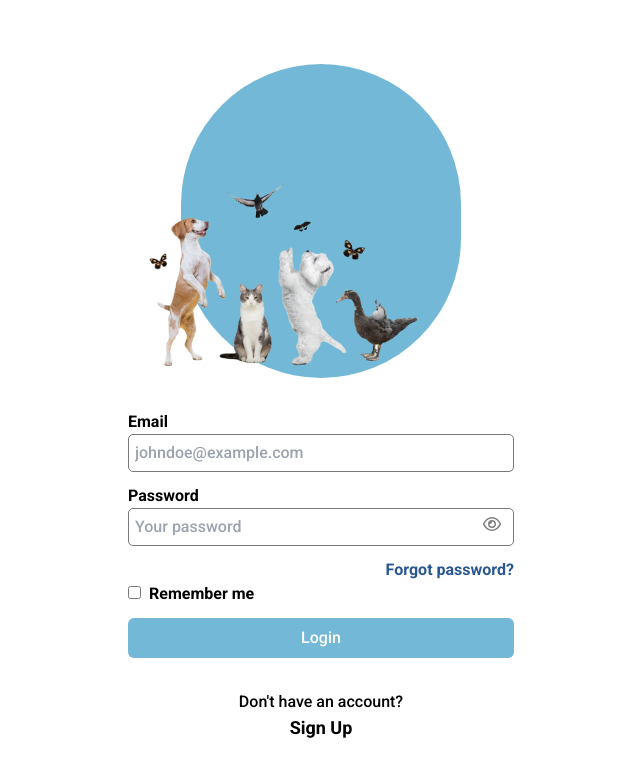
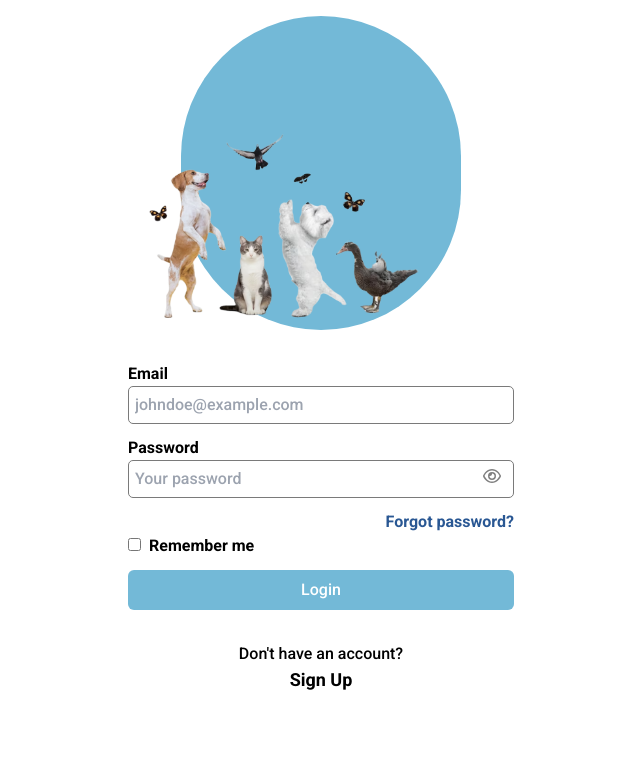
Before and after one commit to Nada14samy/My-Pets, a React (Create React App) app: page /login in a window 1280 px wide. Shown: the top 776 px of the page, without its empty margins (319-959 px from the left). Built offline with nearby package versions, Linux system fonts and the light colour scheme; a web font is replaced by a local one.

Commit message:
emit scroll

```diff
--- a/src/Pages/Login/Login.jsx
+++ b/src/Pages/Login/Login.jsx
@@ -52,7 +52,7 @@ export default function App() {
   }
 
   return (
-    <div className="mx-auto w-[450px] p-8 mt-8">
+    <div className="mx-auto w-[450px] px-8 py-4">
       <ToastContainer />
       <div className="flex justify-center mb-8">
         <div className="w-[280px] h-[314px] bg-primary rounded-[500px] relative">
```
